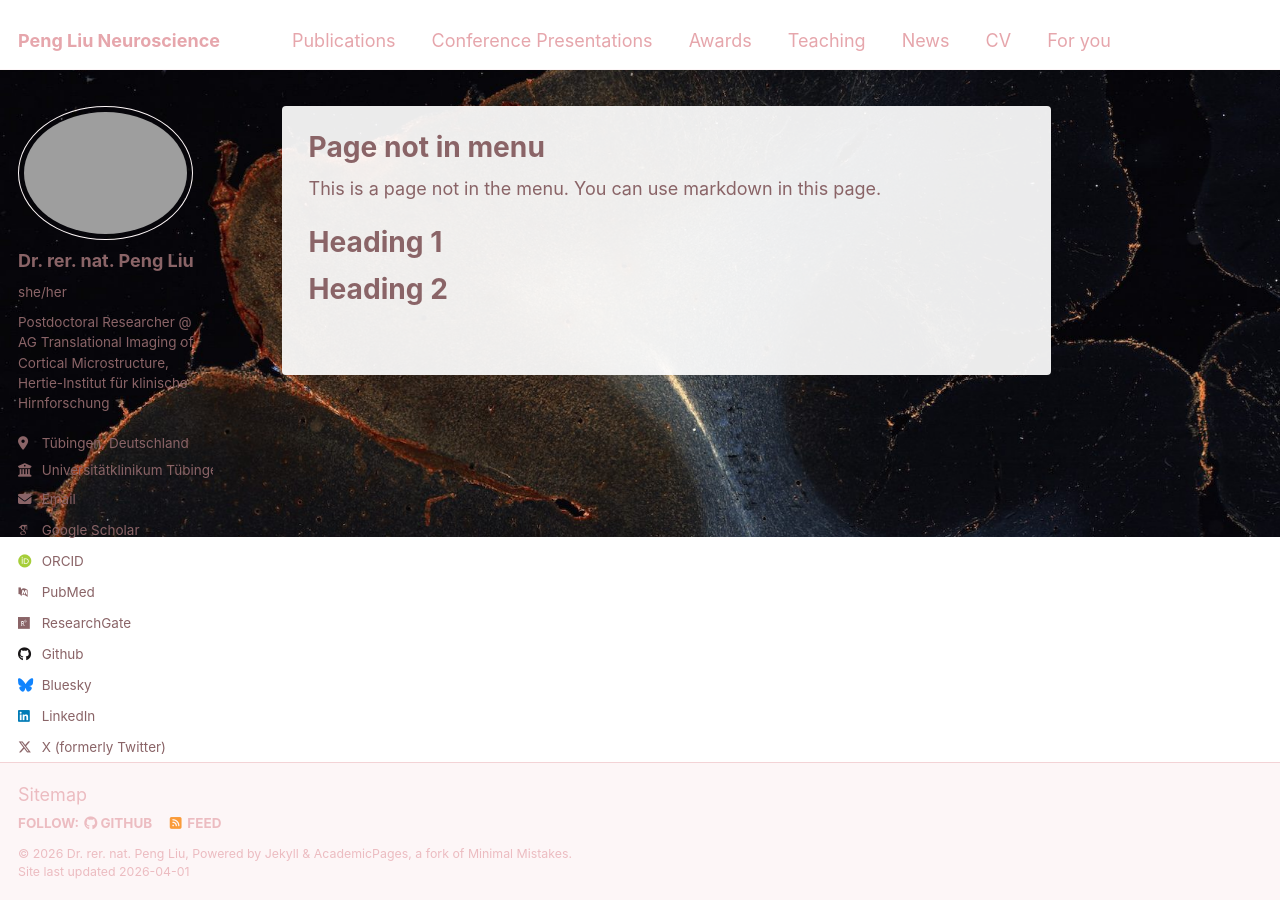
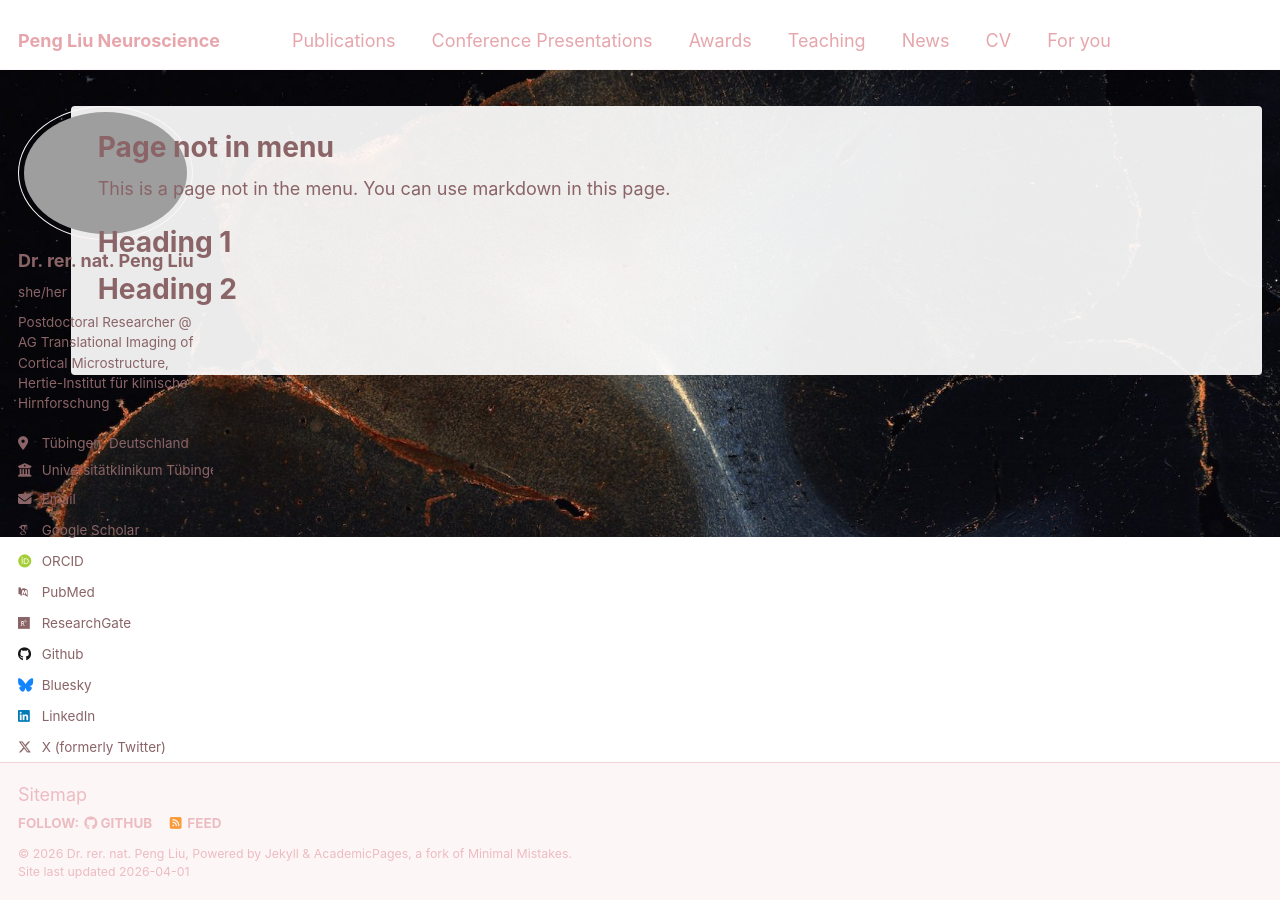
Before and after one commit to PengLiu1120/pengliu, a Jekyll site: the page built from _pages/non-menu-page.md, in a window 1280 px wide. Built offline with Jekyll 4.4.1, drawn with Linux system fonts in a browser that asks for light colours; some web fonts are replaced.

Commit message:
Update _page.scss

```diff
--- a/_sass/_page.scss
+++ b/_sass/_page.scss
@@ -406,3 +406,9 @@
   font-size: $type-size-6;
   text-transform: uppercase;
 }
+
+.page {
+  float: none !important;
+  width: 100% !important;
+  padding-right: 0 !important;
+}
```
